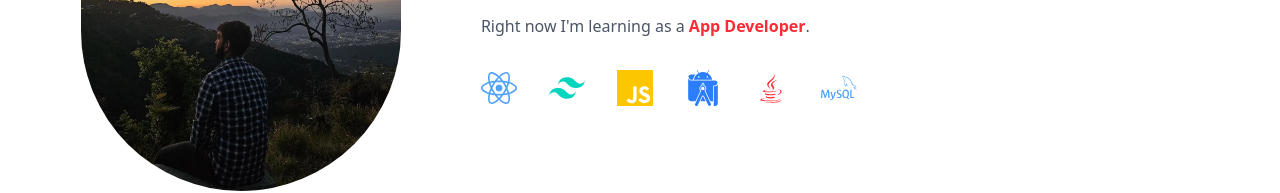
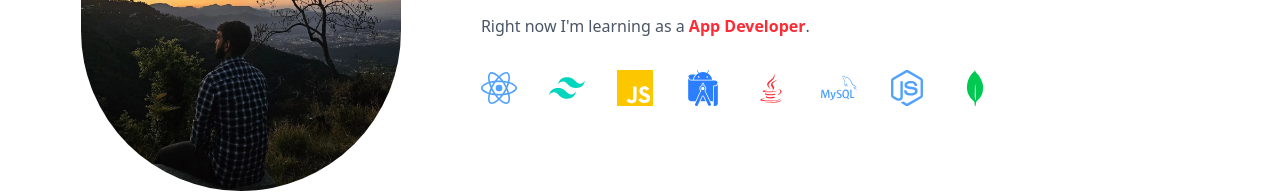
Before and after one commit to Khushalmishra11/portfolio-main, a React (Vite) app: page / in a window 1280 px wide. Shown: the part 422-615 px from the top of the page. Built offline with nearby package versions, Linux system fonts and the light colour scheme; no server answers.

Commit message:
updated skills

```diff
--- a/src/components/About.jsx
+++ b/src/components/About.jsx
@@ -5,7 +5,8 @@ import {
     SiHtml5, SiCss3, SiMysql,
     SiNodedotjs,
     SiAndroid,
-    SiAndroidstudio
+    SiAndroidstudio,
+    SiMongodb
 } from 'react-icons/si';
 import { DiJava } from 'react-icons/di';
 import { TbBrandCpp } from 'react-icons/tb';
@@ -92,6 +93,12 @@ function About() {
                             <div className="flex flex-col items-center group">
                                 <SiMysql className="text-4xl text-blue-400 group-hover:scale-110 transition-transform" />
                             </div>
+                            <div className="flex flex-col items-center group">
+                                <SiNodedotjs className="text-4xl text-blue-400 group-hover:scale-110 transition-transform" />
+                            </div>
+                            <div className="flex flex-col items-center group">
+                                <SiMongodb className="text-4xl text-green-500 group-hover:scale-110 transition-transform" />
+                            </div>
                         </div>
                     </div>
                 </div>
```
